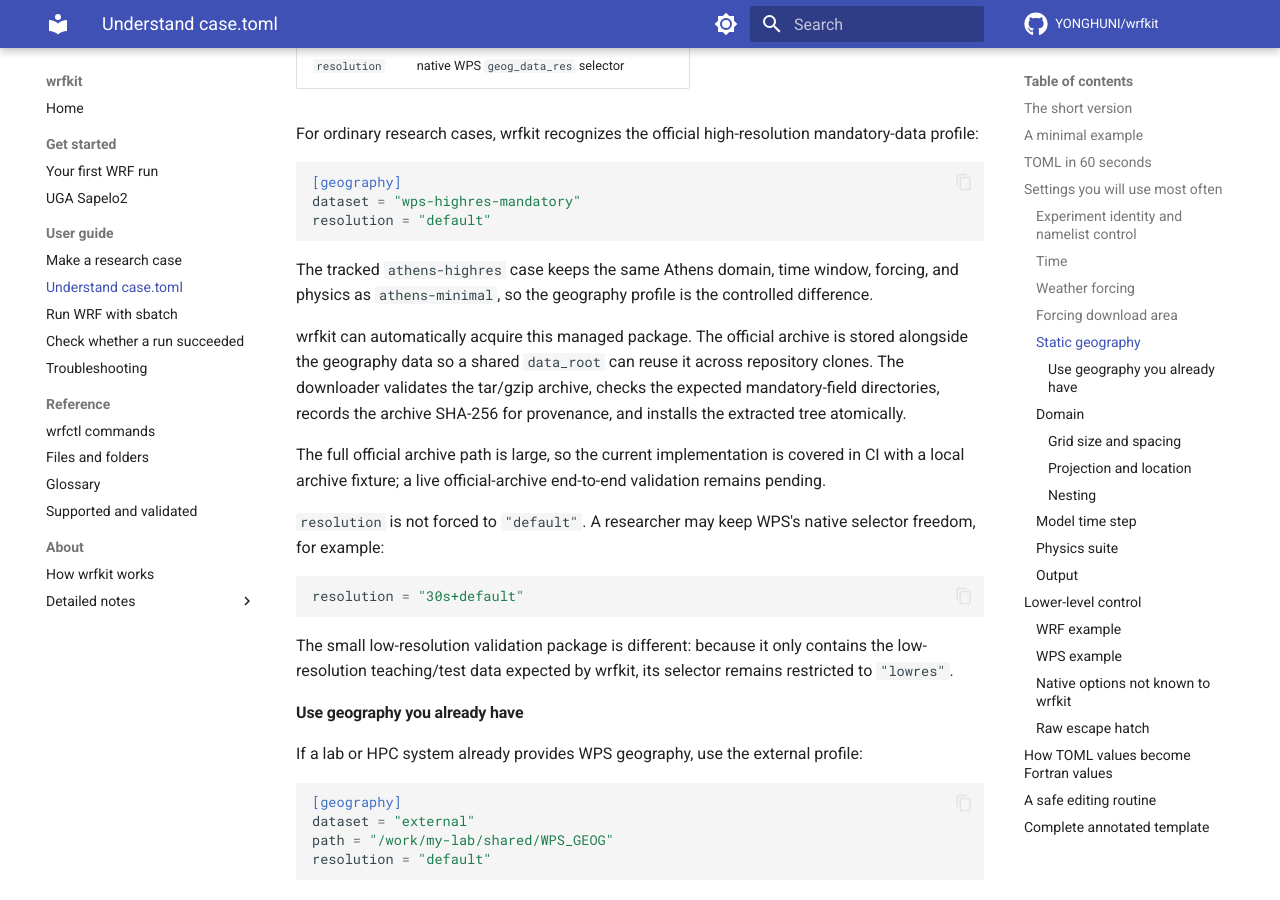
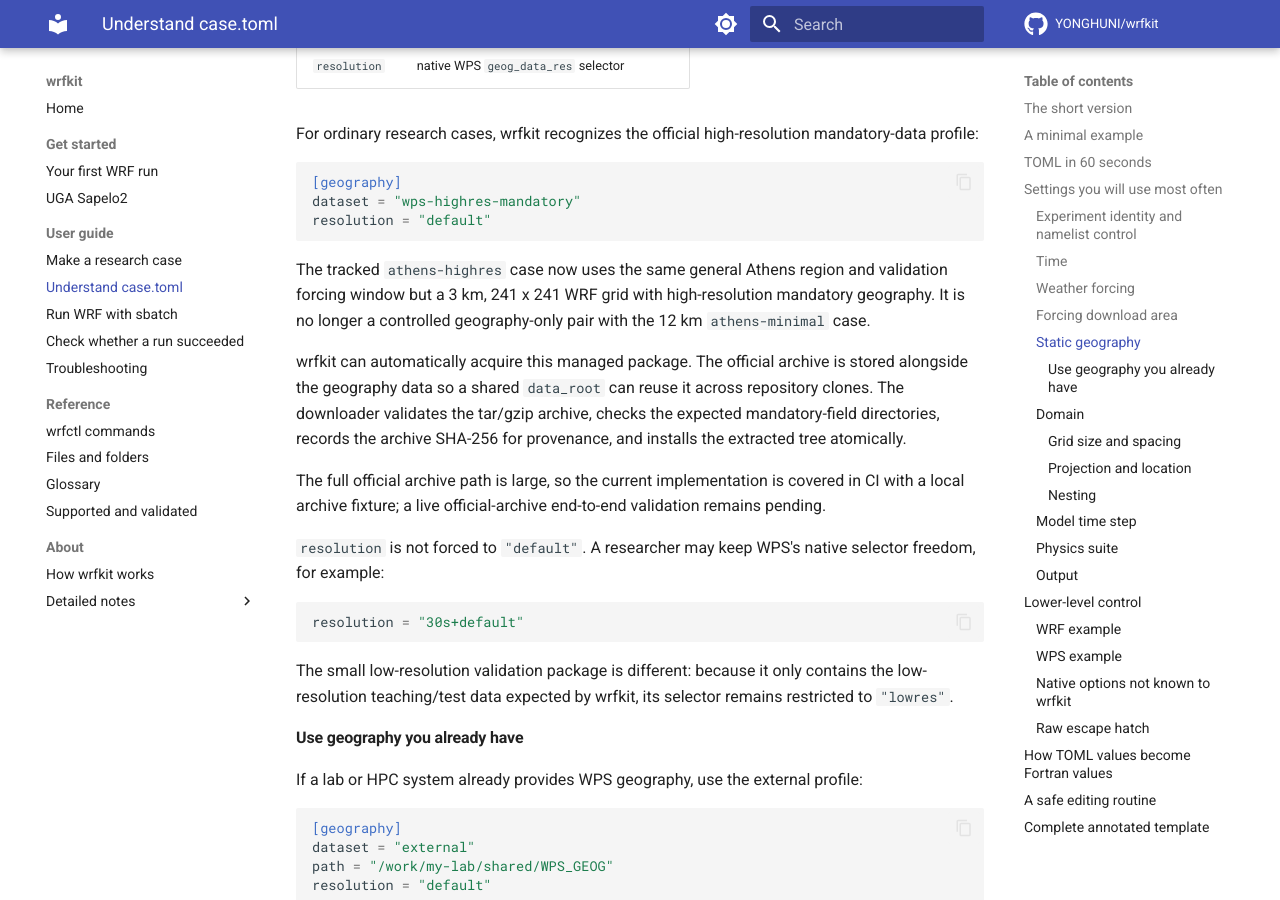
Before and after one commit to YONGHUNI/wrfkit, an MkDocs documentation site: the page built from docs/reference/case-toml.md, in a window 1280 px wide and 900 px high, scrolled down 5534 px. Built offline with MkDocs 1.6.1 and Material for MkDocs 9.7.7, drawn with Linux system fonts in a browser that asks for light colours; comment, search, counter and statistics services are not loaded.

Commit message:
Update case reference for 3-km highres fixture

````diff
--- a/docs/reference/case-toml.md
+++ b/docs/reference/case-toml.md
@@ -258,9 +258,10 @@ dataset = "wps-highres-mandatory"
 resolution = "default"
 ```
 
-The tracked `athens-highres` case keeps the same Athens domain, time window,
-forcing, and physics as `athens-minimal`, so the geography profile is the
-controlled difference.
+The tracked `athens-highres` case now uses the same general Athens region and
+validation forcing window but a 3 km, 241 x 241 WRF grid with high-resolution
+mandatory geography. It is no longer a controlled geography-only pair with the
+12 km `athens-minimal` case.
 
 wrfkit can automatically acquire this managed package. The official archive is
 stored alongside the geography data so a shared `data_root` can reuse it across
````
